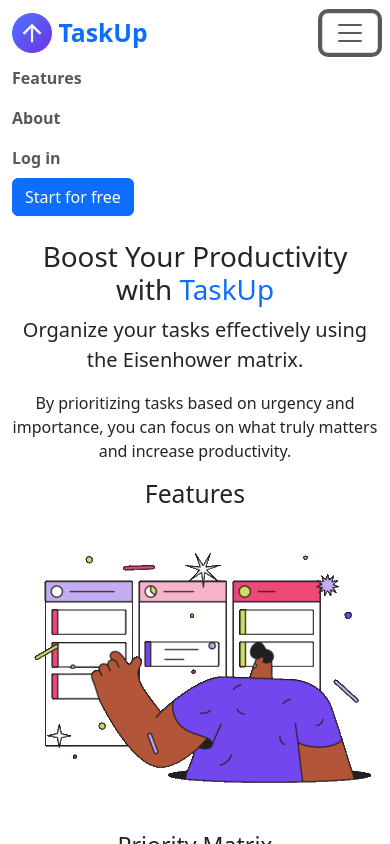
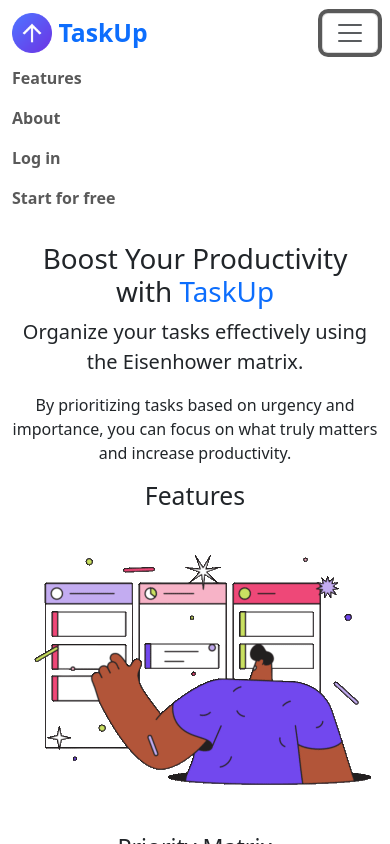
Before and after one commit to thatgreenmario/TaskUp, an Angular app: page / in a window 390 px wide. Both pictures are taken after a click on the button 350 px from the left and 33 px from the top of the page. Shown: the top 844 px of the page. Built offline with nearby package versions, Linux system fonts and the light colour scheme.

Commit message:
updated signup button behaviour

```diff
--- a/src/app/navbar/navbar.component.html
+++ b/src/app/navbar/navbar.component.html
@@ -6,7 +6,7 @@
             <span class="fw-bold text-primary h2 align-middle">
                 TaskUp
             </span>
-          </a>
+        </a>
 
         <!-- toggle button for mobile nav -->
         <button class="navbar-toggler" type="button" (click)="isMenuCollapsed = !isMenuCollapsed">
@@ -29,7 +29,8 @@
                     <a class="nav-link fw-bold" (click)="isMenuCollapsed = true">Log in</a>
                 </li>
                 <li class="nav-item">
-                    <a class="btn btn-primary" href="#" role="button">Start for free</a>
+                    <a *ngIf="!isMenuCollapsed" class="nav-link fw-bold" href="#" role="button">Start for free</a>
+                    <button *ngIf="isMenuCollapsed" class="btn btn-primary" type="button">Start for free</button>
                 </li>
             </ul>
         </div>
--- a/src/app/navbar/navbar.component.ts
+++ b/src/app/navbar/navbar.component.ts
@@ -1,10 +1,11 @@
 import { Component } from '@angular/core';
 import { NgbCollapseModule } from '@ng-bootstrap/ng-bootstrap';
+import { NgIf } from '@angular/common';
 
 @Component({
   selector: 'app-navbar',
   standalone: true,
-  imports: [NgbCollapseModule],
+  imports: [NgIf,NgbCollapseModule],
   templateUrl: './navbar.component.html',
   styleUrl: './navbar.component.scss'
 })
```
